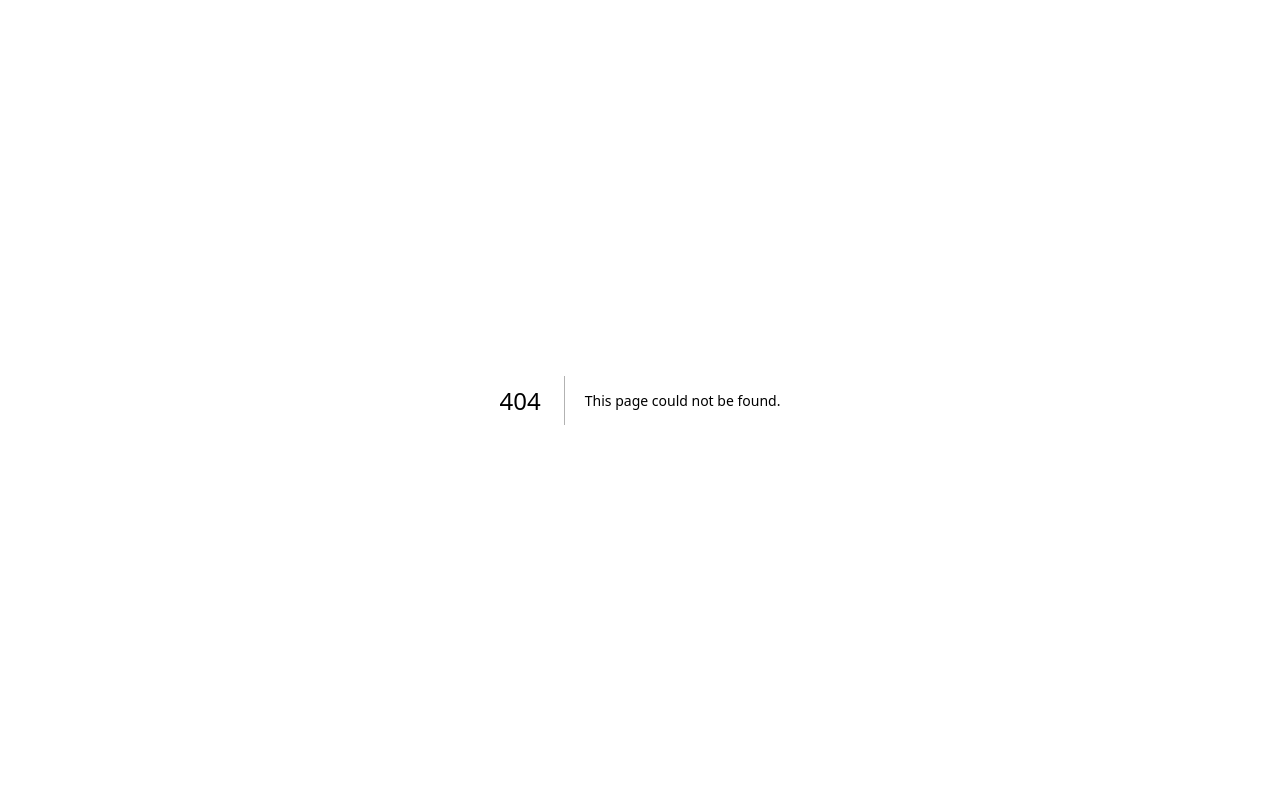
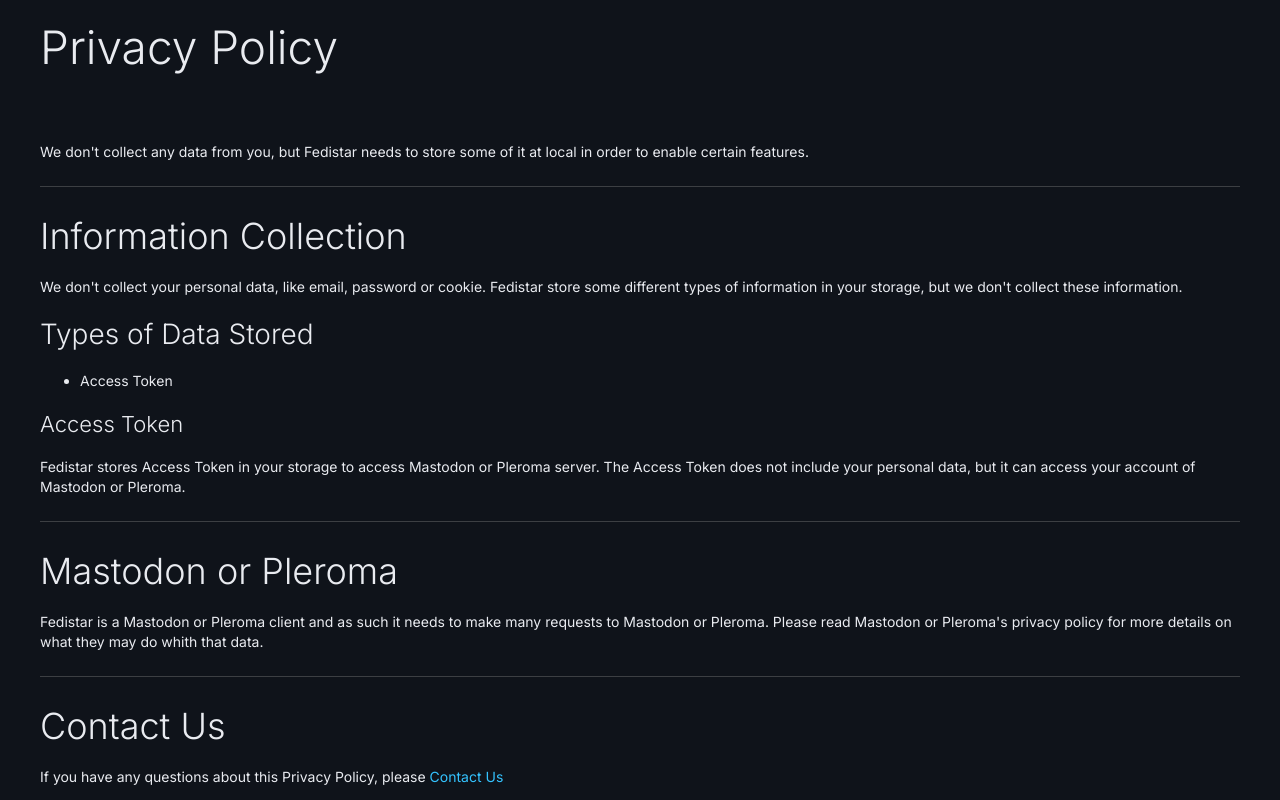
Before and after one commit to h3poteto/fedistar.net, a Next.js app: page /privacy_policy in a window 1280 px wide. Before the commit this address had no page. Shown: the top 800 px of the page. Built offline with nearby package versions, Linux system fonts and the light colour scheme.

Commit message:
Add privacy policy

```diff
--- /dev/null
+++ b/src/pages/privacy_policy.tsx
@@ -0,0 +1,63 @@
+import Head from 'next/head'
+import { Inter } from '@next/font/google'
+
+import Footer from '@/components/Footer'
+import styles from '@/styles/Home.module.css'
+import { Container, Content, Divider } from 'rsuite'
+import Link from 'next/link'
+
+const inter = Inter({ subsets: ['latin'] })
+
+export default function PrivacyPolicy() {
+  return (
+    <>
+      <Head>
+        <title>PrivacyPolicy - Fedistar</title>
+        <meta name="description" content="Multi-column Mastodon and Pleroma client for desktop" />
+        <meta name="viewport" content="width=device-width, initial-scale=1" />
+        <link rel="icon" href="/favicon.ico" />
+      </Head>
+      <main>
+        <Container className={inter.className}>
+          <Content className={styles.content}>
+            <div style={{ marginTop: '2vh' }}>
+              <h1>Privacy Policy</h1>
+            </div>
+            <div style={{ marginTop: '8vh' }}>
+              <div className="privacy-policy">
+                <p className="important">
+                  We don't collect any data from you, but Fedistar needs to store some of it at local in order to enable certain features.
+                </p>
+                <Divider />
+                <h2>Information Collection</h2>
+                <p>
+                  We don't collect your personal data, like email, password or cookie. Fedistar store some different types of information in
+                  your storage, but we don't collect these information.
+                </p>
+                <h3>Types of Data Stored</h3>
+                <ul>
+                  <li>Access Token</li>
+                </ul>
+                <h4>Access Token</h4>
+                Fedistar stores Access Token in your storage to access Mastodon or Pleroma server. The Access Token does not include your
+                personal data, but it can access your account of Mastodon or Pleroma.
+                <Divider />
+                <h2>Mastodon or Pleroma</h2>
+                <p>
+                  Fedistar is a Mastodon or Pleroma client and as such it needs to make many requests to Mastodon or Pleroma. Please read
+                  Mastodon or Pleroma's privacy policy for more details on what they may do whith that data.
+                </p>
+                <Divider />
+                <h2>Contact Us</h2>
+                <p>
+                  If you have any questions about this Privacy Policy, please <Link href="/inquiry">Contact Us</Link>
+                </p>
+              </div>
+            </div>
+          </Content>
+        </Container>
+        <Footer />
+      </main>
+    </>
+  )
+}
--- a/src/styles/globals.css
+++ b/src/styles/globals.css
@@ -1 +1,6 @@
 @import '~rsuite/dist/rsuite.min.css';
+
+h1, h2, h3, h4, h5 {
+  font-weight: 300;
+  margin: 1rem 0;
+}
```
